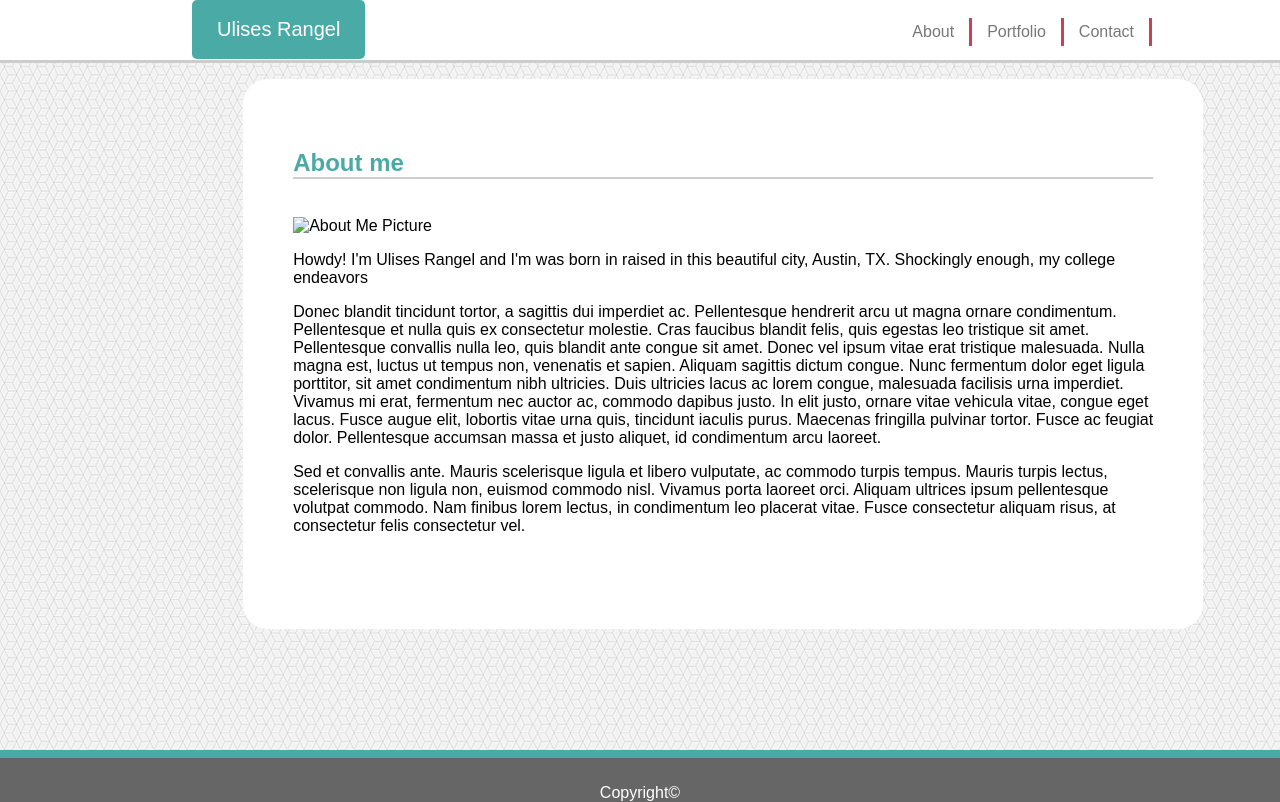
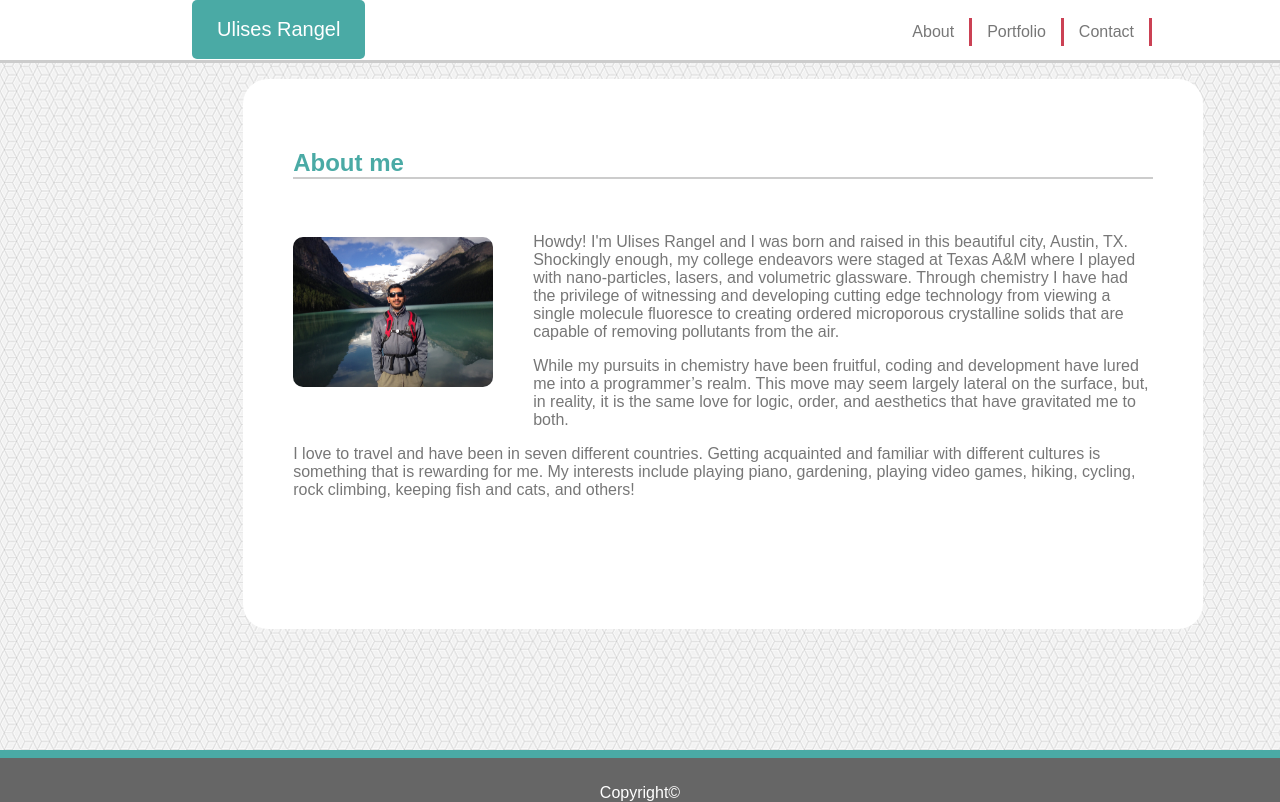
Before and after one commit to urangel/Basic-Portfolio, a plain HTML site: page index.html in a window 1280 px wide. Drawn offline with Linux system fonts and the light colour scheme.

Commit message:
finalizing details

```diff
--- a/assets/css/style.css
+++ b/assets/css/style.css
@@ -70,6 +70,10 @@ html, body {
     border-radius: 10px;
 }
 
+.bioText {
+    color: #777777;
+}
+
 .botBorder {
     border-bottom: 2px solid #ccc;
     width: 860px;
@@ -85,6 +89,9 @@ html, body {
     color: white;
     background-color: #4aaaa5;
     margin-top: 110px;
+    position: absolute;
+    width: 223px;
+    padding: 1px;
 }
 
 .push, .footer {
@@ -109,6 +116,14 @@ background-color: #ffffff;
 padding: 5px;
 border-right: solid #cb4154;
 padding-right: 15px;
+}
+
+#bioPic {
+    float: left;
+    height: 150px;
+    width: 200x;
+    border-radius: 10px;
+    margin: 20px 40px 40px 0px;
 }
 
 #contactNav {
@@ -145,4 +160,5 @@ padding-right: 15px;
     float: left;
     margin: 0px 15px 15px 30px;
     border-radius: 10px;
+    position: relative;
 }
--- a/index.html
+++ b/index.html
@@ -18,15 +18,15 @@
                 About me
             </h2>
             <br>
-            <img src="AboutMe.jpg" alt="About Me Picture">
-            <p>
-                Howdy! I'm Ulises Rangel and I'm was born in raised in this beautiful city, Austin, TX. Shockingly enough, my college endeavors
+            <img id="bioPic" src="assets/images/AboutMe.jpg" alt="About Me Picture">
+            <p class="bioText">
+                Howdy! I'm Ulises Rangel and I was born and raised in this beautiful city, Austin, TX. Shockingly enough, my college endeavors were staged at Texas A&M where I played with nano-particles, lasers, and volumetric glassware. Through chemistry I have had the privilege of witnessing and developing cutting edge technology from viewing a single molecule fluoresce to creating ordered microporous crystalline solids that are capable of removing pollutants from the air.
             </p>
-            <p>
-                Donec blandit tincidunt tortor, a sagittis dui imperdiet ac. Pellentesque hendrerit arcu ut magna ornare condimentum. Pellentesque et nulla quis ex consectetur molestie. Cras faucibus blandit felis, quis egestas leo tristique sit amet. Pellentesque convallis nulla leo, quis blandit ante congue sit amet. Donec vel ipsum vitae erat tristique malesuada. Nulla magna est, luctus ut tempus non, venenatis et sapien. Aliquam sagittis dictum congue. Nunc fermentum dolor eget ligula porttitor, sit amet condimentum nibh ultricies. Duis ultricies lacus ac lorem congue, malesuada facilisis urna imperdiet. Vivamus mi erat, fermentum nec auctor ac, commodo dapibus justo. In elit justo, ornare vitae vehicula vitae, congue eget lacus. Fusce augue elit, lobortis vitae urna quis, tincidunt iaculis purus. Maecenas fringilla pulvinar tortor. Fusce ac feugiat dolor. Pellentesque accumsan massa et justo aliquet, id condimentum arcu laoreet.
+            <p class="bioText">
+                While my pursuits in chemistry have been fruitful, coding and development have lured me into a programmer’s realm. This move may seem largely lateral on the surface, but, in reality, it is the same love for logic, order, and aesthetics that have gravitated me to both.
             </p>
-            <p>
-                Sed et convallis ante. Mauris scelerisque ligula et libero vulputate, ac commodo turpis tempus. Mauris turpis lectus, scelerisque non ligula non, euismod commodo nisl. Vivamus porta laoreet orci. Aliquam ultrices ipsum pellentesque volutpat commodo. Nam finibus lorem lectus, in condimentum leo placerat vitae. Fusce consectetur aliquam risus, at consectetur felis consectetur vel.
+            <p class="bioText">
+                I love to travel and have been in seven different countries. Getting acquainted and familiar with different cultures is something that is rewarding for me. My interests include playing piano, gardening, playing video games, hiking, cycling, rock climbing, keeping fish and cats, and others!
             </p>
         </div>
     </div>
```
Also changed, not shown: contact.html (+2 -2 lines), portfolio.html (+1 -1 lines), assets/images/AboutMe.jpg (added).
